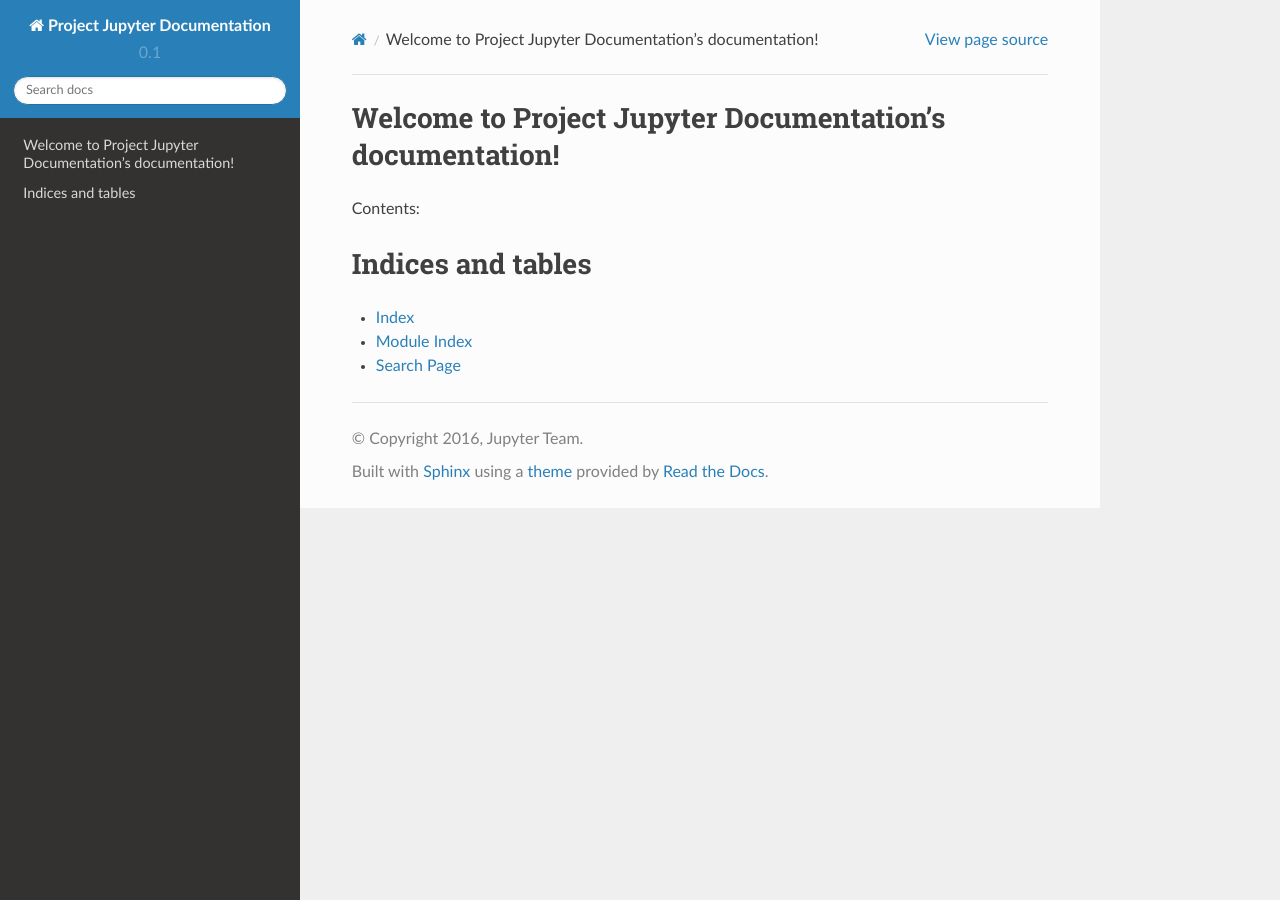
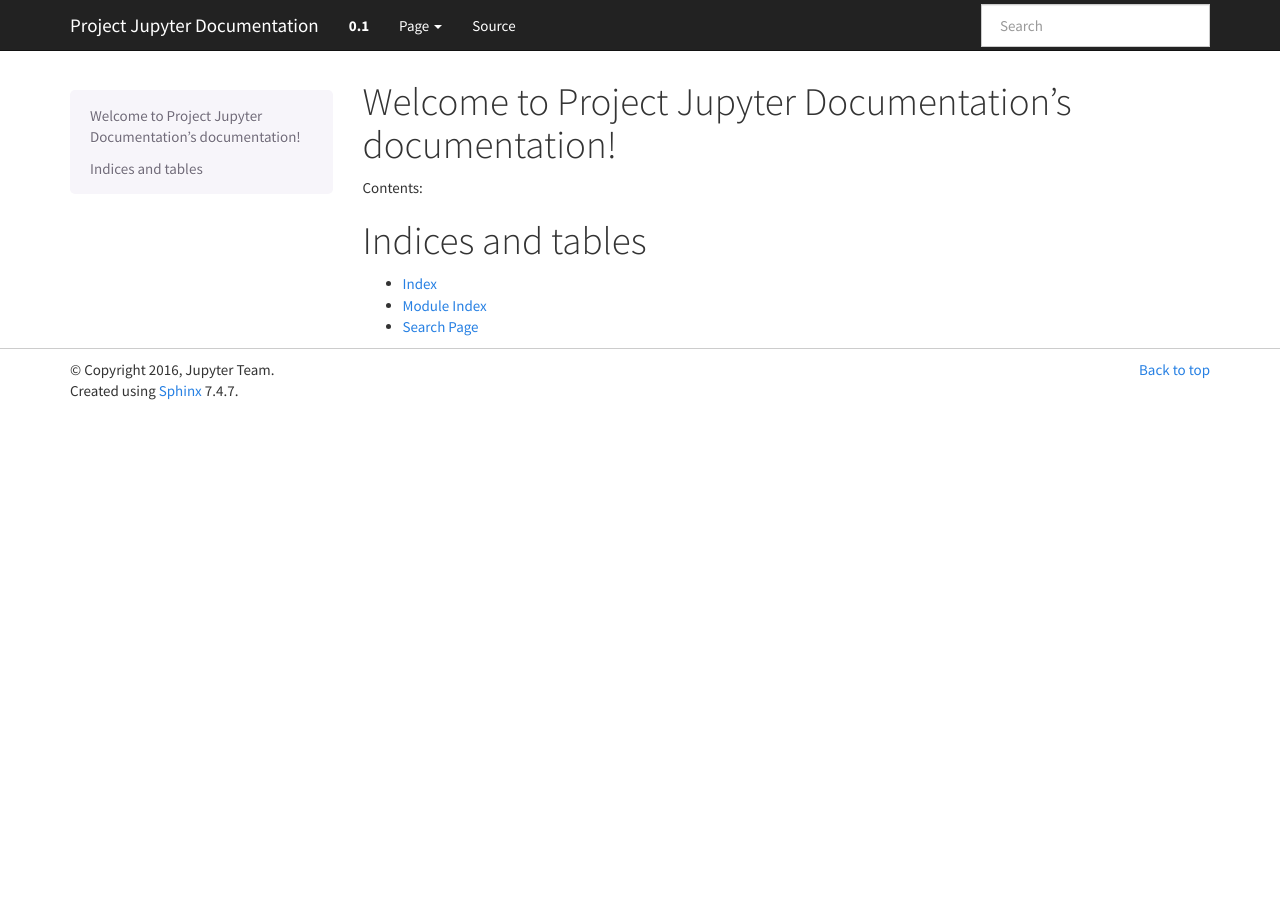
Before and after one commit to willingc/universe-docs, a Sphinx documentation site: the page built from source/index.rst, in a window 1280 px wide. Built offline with Sphinx 7.4.7, drawn with Linux system fonts in a browser that asks for light colours; pages that are not in the unit, such as notebooks, are missing from menus.

Commit message:
Add script and theme

```diff
--- /dev/null
+++ b/source/_templates/layouts.html
@@ -0,0 +1,13 @@
+{% extends '!layout.html' %}
+
+{# Add github banner (from: https://github.com/blog/273-github-ribbons). #}
+{% block header %}
+  {{ super() }}
+  {% if pagename == "index" %}
+      <a href="https://github.com/willingc/universe-docs"
+         class="visible-desktop"><img
+        style="position: absolute; top: 50px; right: 0; border: 0; z-index:1"
+        src="https://s3.amazonaws.com/github/ribbons/forkme_right_white_ffffff.png"
+        alt="Fork me on GitHub"></a>
+  {% endif %}
+{% endblock %}
--- a/source/conf.py
+++ b/source/conf.py
@@ -113,8 +113,24 @@
 
 # The theme to use for HTML and HTML Help pages.  See the documentation for
 # a list of builtin themes.
-html_theme = 'sphinx_rtd_theme'
+#html_theme = 'sphinx_rtd_theme'
+import sphinx_bootstrap_theme
 
+html_theme = 'bootstrap'
+
+# Theme options are theme-specific and customize the look and feel of a theme
+# further.  For a list of options available for each theme, see the
+# documentation.
+#html_theme_options = {}
+html_theme_options = {
+    #'navbar_class': 'navbar-inverse',
+    #'navbar_sidebarrel': False,
+    'bootswatch_theme': 'cosmo',
+    'bootstrap_version': '3',
+}
+
+# Add any paths that contain custom themes here, relative to this directory.
+html_theme_path =  sphinx_bootstrap_theme.get_html_theme_path()
 # Theme options are theme-specific and customize the look and feel of a theme
 # further.  For a list of options available for each theme, see the
 # documentation.
@@ -143,6 +159,13 @@
 # relative to this directory. They are copied after the builtin static files,
 # so a file named "default.css" will overwrite the builtin "default.css".
 html_static_path = ['_static']
+
+html_sidebars = {
+    '**': [
+        'localtoc.html',
+    ]
+}
+
 
 # Add any extra paths that contain custom files (such as robots.txt or
 # .htaccess) here, relative to this directory. These files are copied
```
Also changed, not shown: 1 other file.
